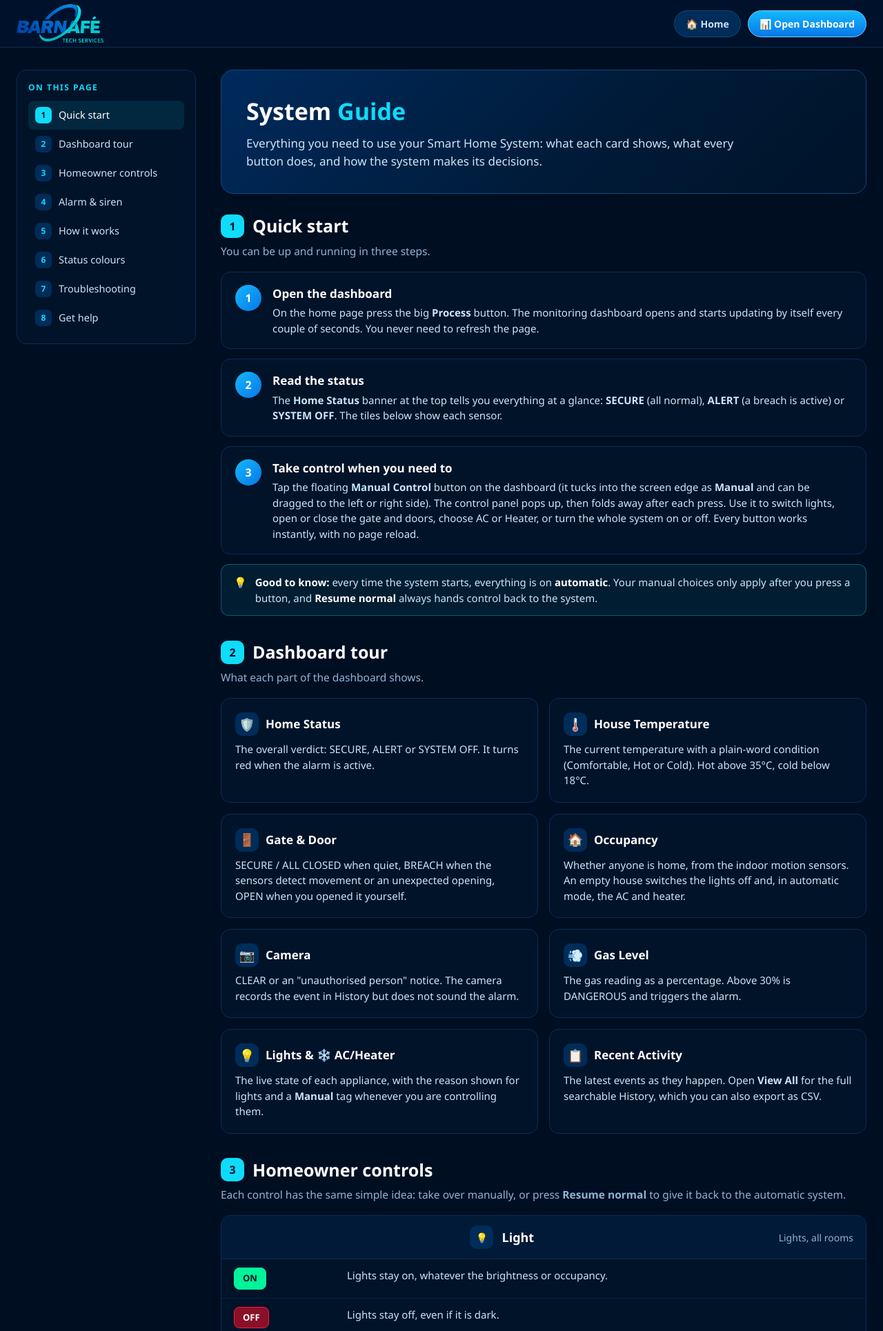
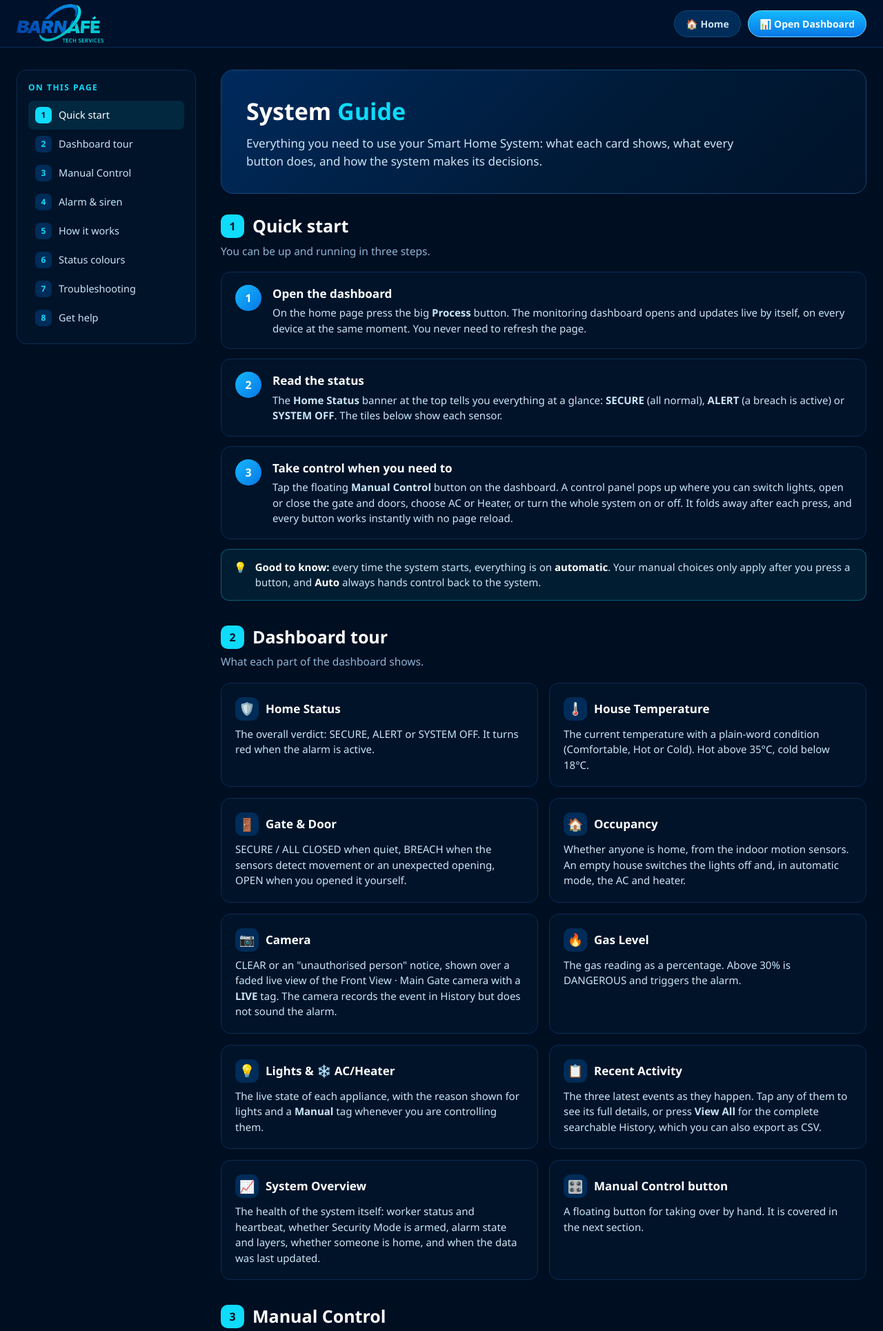
Before and after one commit to Barnafe/IoTSmartHome, a Flask app: page /guide in a window 1280 px wide. Shown: the top 1930 px of the page at 69% size. Run offline with Flask 3, Linux system fonts and the light colour scheme; data comes from the database, SQL or seed files in the repository; some libraries are stand-ins or nearby versions.

Commit message:
Auto Technical Term

```diff
--- a/dashboard/app.py
+++ b/dashboard/app.py
@@ -330,7 +330,7 @@ _CONTROL_LABELS = {
              "CLOSED": "Door closed by homeowner.", "AUTO": "Door back to automatic monitoring."},
     "security": {"ON": "Security Mode ON - system armed.",
                  "OFF": "Security Mode OFF - the entire system is switched off.",
-                 "AUTO": "Security Mode back to normal - system armed."},
+                 "AUTO": "Security Mode set to Auto - system armed."},
     "climate": {"AC": "AC forced ON (weather ignored).", "HEATER": "Heater forced ON (weather ignored).",
                 "OFF": "AC and Heater both OFF.", "AUTO": "AC/Heater back to automatic (weather decides)."},
 }
--- a/dashboard/templates/guide.html
+++ b/dashboard/templates/guide.html
@@ -113,7 +113,7 @@
     <h4>On this page</h4>
     <a href="#start" class="on"><b>1</b>Quick start</a>
     <a href="#tour"><b>2</b>Dashboard tour</a>
-    <a href="#controls"><b>3</b>Homeowner controls</a>
+    <a href="#controls"><b>3</b>Manual Control</a>
     <a href="#alarm"><b>4</b>Alarm &amp; siren</a>
     <a href="#how"><b>5</b>How it works</a>
     <a href="#colours"><b>6</b>Status colours</a>
@@ -131,11 +131,11 @@
       <h2><span class="num">1</span>Quick start</h2>
       <p class="lead">You can be up and running in three steps.</p>
       <div class="steps">
-        <div class="step"><div><h3>Open the dashboard</h3><p>On the home page press the big <b>Process</b> button. The monitoring dashboard opens and starts updating by itself every couple of seconds. You never need to refresh the page.</p></div></div>
+        <div class="step"><div><h3>Open the dashboard</h3><p>On the home page press the big <b>Process</b> button. The monitoring dashboard opens and updates live by itself, on every device at the same moment. You never need to refresh the page.</p></div></div>
         <div class="step"><div><h3>Read the status</h3><p>The <b>Home Status</b> banner at the top tells you everything at a glance: <b>SECURE</b> (all normal), <b>ALERT</b> (a breach is active) or <b>SYSTEM OFF</b>. The tiles below show each sensor.</p></div></div>
-        <div class="step"><div><h3>Take control when you need to</h3><p>Tap the floating <b>Manual Control</b> button on the dashboard (it tucks into the screen edge as <b>Manual</b> and can be dragged to the left or right side). The control panel pops up, then folds away after each press. Use it to switch lights, open or close the gate and doors, choose AC or Heater, or turn the whole system on or off. Every button works instantly, with no page reload.</p></div></div>
+        <div class="step"><div><h3>Take control when you need to</h3><p>Tap the floating <b>Manual Control</b> button on the dashboard. A control panel pops up where you can switch lights, open or close the gate and doors, choose AC or Heater, or turn the whole system on or off. It folds away after each press, and every button works instantly with no page reload.</p></div></div>
       </div>
-      <div class="note"><span>💡</span><span><b>Good to know:</b> every time the system starts, everything is on <b>automatic</b>. Your manual choices only apply after you press a button, and <b>Resume normal</b> always hands control back to the system.</span></div>
+      <div class="note"><span>💡</span><span><b>Good to know:</b> every time the system starts, everything is on <b>automatic</b>. Your manual choices only apply after you press a button, and <b>Auto</b> always hands control back to the system.</span></div>
     </section>
 
     <section id="tour">
@@ -146,53 +146,62 @@
         <div class="box"><h3><span class="ico">🌡️</span>House Temperature</h3><p>The current temperature with a plain-word condition (Comfortable, Hot or Cold). Hot above 35°C, cold below 18°C.</p></div>
         <div class="box"><h3><span class="ico">🚪</span>Gate &amp; Door</h3><p>SECURE / ALL CLOSED when quiet, BREACH when the sensors detect movement or an unexpected opening, OPEN when you opened it yourself.</p></div>
         <div class="box"><h3><span class="ico">🏠</span>Occupancy</h3><p>Whether anyone is home, from the indoor motion sensors. An empty house switches the lights off and, in automatic mode, the AC and heater.</p></div>
-        <div class="box"><h3><span class="ico">📷</span>Camera</h3><p>CLEAR or an "unauthorised person" notice. The camera records the event in History but does not sound the alarm.</p></div>
-        <div class="box"><h3><span class="ico">💨</span>Gas Level</h3><p>The gas reading as a percentage. Above 30% is DANGEROUS and triggers the alarm.</p></div>
+        <div class="box"><h3><span class="ico">📷</span>Camera</h3><p>CLEAR or an "unauthorised person" notice, shown over a faded live view of the Front View · Main Gate camera with a <b>LIVE</b> tag. The camera records the event in History but does not sound the alarm.</p></div>
+        <div class="box"><h3><span class="ico">🔥</span>Gas Level</h3><p>The gas reading as a percentage. Above 30% is DANGEROUS and triggers the alarm.</p></div>
         <div class="box"><h3><span class="ico">💡</span>Lights &amp; ❄️ AC/Heater</h3><p>The live state of each appliance, with the reason shown for lights and a <b>Manual</b> tag whenever you are controlling them.</p></div>
-        <div class="box"><h3><span class="ico">📋</span>Recent Activity</h3><p>The latest events as they happen. Open <b>View All</b> for the full searchable History, which you can also export as CSV.</p></div>
+        <div class="box"><h3><span class="ico">📋</span>Recent Activity</h3><p>The three latest events as they happen. Tap any of them to see its full details, or press <b>View All</b> for the complete searchable History, which you can also export as CSV.</p></div>
+        <div class="box"><h3><span class="ico">📈</span>System Overview</h3><p>The health of the system itself: worker status and heartbeat, whether Security Mode is armed, alarm state and layers, whether someone is home, and when the data was last updated.</p></div>
+        <div class="box"><h3><span class="ico">🎛️</span>Manual Control button</h3><p>A floating button for taking over by hand. It is covered in the next section.</p></div>
       </div>
     </section>
 
     <section id="controls">
-      <h2><span class="num">3</span>Homeowner controls</h2>
-      <p class="lead">Each control has the same simple idea: take over manually, or press <b>Resume normal</b> to give it back to the automatic system.</p>
+      <h2><span class="num">3</span>Manual Control</h2>
+      <p class="lead">Each control has the same simple idea: take over manually, or press <b>Auto</b> to give it back to the automatic system.</p>
+
+      <div class="steps">
+        <div class="step"><div><h3>Find the button</h3><p>When the dashboard opens, the <b>Manual Control</b> button appears in full at the edge of the screen. As soon as you tap anywhere or start scrolling, it tucks half-way into the edge and shows <b>Manual</b>.</p></div></div>
+        <div class="step"><div><h3>Move it where you like</h3><p>Press and hold the button, then drag it up or down, or to the left or right side of the screen. It snaps to the nearest edge and remembers its place on that device.</p></div></div>
+        <div class="step"><div><h3>Open it and choose</h3><p>Tap the button and the full control panel pops up. Press any option and it is applied at once, then the panel folds away so the dashboard stays clean. To close it without choosing, tap the <b>✕</b>, tap outside the panel, or press Esc.</p></div></div>
+      </div>
+      <div style="height:14px"></div>
 
       <div class="ctl"><header><span class="ico">💡</span><h3>Light</h3><span>Lights, all rooms</span></header>
         <div class="opt"><div><span class="tag on">ON</span></div><p>Lights stay on, whatever the brightness or occupancy.</p></div>
         <div class="opt"><div><span class="tag off">OFF</span></div><p>Lights stay off, even if it is dark.</p></div>
-        <div class="opt"><div><span class="tag auto">Resume normal</span></div><p>Automatic again: lights come on when brightness drops below 30% and someone is home, and go off in an empty house.</p></div>
+        <div class="opt"><div><span class="tag auto">Auto</span></div><p>Automatic again: lights come on when brightness drops below 30% and someone is home, and go off in an empty house.</p></div>
       </div>
 
       <div class="ctl"><header><span class="ico">🚪</span><h3>Gate</h3><span>Main gate</span></header>
         <div class="opt"><div><span class="tag on">OPEN</span></div><p>You are opening the gate yourself. It shows <b>OPEN</b> and is treated as authorised, so it will not trigger a breach alarm while you hold it open.</p></div>
         <div class="opt"><div><span class="tag off">CLOSE</span></div><p>The gate is closed and the sensor keeps guarding it. Any new movement or opening is still a breach.</p></div>
-        <div class="opt"><div><span class="tag auto">Resume normal</span></div><p>Back to fully automatic sensor monitoring.</p></div>
+        <div class="opt"><div><span class="tag auto">Auto</span></div><p>Back to fully automatic sensor monitoring.</p></div>
       </div>
 
       <div class="ctl"><header><span class="ico">🚪</span><h3>Door</h3><span>Front &amp; back doors</span></header>
         <div class="opt"><div><span class="tag on">OPEN</span></div><p>Same as the gate: you are opening the doors, so it is authorised and will not raise an alarm.</p></div>
         <div class="opt"><div><span class="tag off">CLOSE</span></div><p>Doors are closed and still guarded by their sensors.</p></div>
-        <div class="opt"><div><span class="tag auto">Resume normal</span></div><p>Back to automatic monitoring.</p></div>
+        <div class="opt"><div><span class="tag auto">Auto</span></div><p>Back to automatic monitoring.</p></div>
       </div>
 
       <div class="ctl"><header><span class="ico">🛡️</span><h3>Security Mode</h3><span>The entire system</span></header>
         <div class="opt"><div><span class="tag on">ON</span></div><p>The whole system is armed and running: sensors scan, the alarm can trigger and appliances follow their rules.</p></div>
         <div class="opt"><div><span class="tag off">OFF</span></div><p>Switches the <b>entire system off immediately</b>. Monitoring pauses, any active alarm is cleared, and lights, AC and heater go off. Cards show <b>PAUSED</b>. Use this with care: nothing is protecting the home while it is off.</p></div>
-        <div class="opt"><div><span class="tag auto">Resume normal</span></div><p>Starts the system again in its normal armed state. Each sensor reports fresh readings within about 15 seconds.</p></div>
+        <div class="opt"><div><span class="tag auto">Auto</span></div><p>Starts the system again in its normal armed state. Each sensor reports fresh readings within about 15 seconds.</p></div>
       </div>
 
       <div class="ctl"><header><span class="ico">❄️</span><h3>AC / Heater</h3><span>Climate</span></header>
         <div class="opt"><div><span class="tag on">AC</span></div><p>AC on, heater off, regardless of the weather. Handy when you want cooling no matter what the sensor says.</p></div>
         <div class="opt"><div><span class="tag on">HEATER</span></div><p>Heater on, AC off, regardless of the weather. For example, when you feel cold on a hot day because you are unwell.</p></div>
         <div class="opt"><div><span class="tag off">OFF</span></div><p>Both AC and heater off.</p></div>
-        <div class="opt"><div><span class="tag auto">Resume normal</span></div><p>The weather decides again: AC when hot, heater when cold, both off when comfortable or when nobody is home.</p></div>
+        <div class="opt"><div><span class="tag auto">Auto</span></div><p>The weather decides again: AC when hot, heater when cold, both off when comfortable or when nobody is home.</p></div>
       </div>
 
       <div class="grid g2" style="margin-top:6px">
         <div class="box"><h3><span class="ico">🔇</span>Silence Siren</h3><p>Stops the siren sound while the breach is still being monitored. The alarm resets itself once every layer is clear.</p></div>
         <div class="box"><h3><span class="ico">📧</span>Send Test Email</h3><p>Sends a test alert to the homeowner's email so you can confirm that notifications are working.</p></div>
       </div>
-      <div class="note warn"><span>⚠️</span><span><b>Priority order:</b> Security Mode OFF overrides everything. Your manual choices come next, and automatic logic only applies to controls set to <b>Resume normal</b>.</span></div>
+      <div class="note warn"><span>⚠️</span><span><b>Priority order:</b> Security Mode OFF overrides everything. Your manual choices come next, and automatic logic only applies to controls set to <b>Auto</b>.</span></div>
     </section>
 
     <section id="alarm">
@@ -203,7 +212,7 @@
         <div class="step"><div><h3>Silence the siren if needed</h3><p>Press <b>Silence Siren</b>. The sound stops immediately, but the breach stays on the dashboard and keeps being monitored.</p></div></div>
         <div class="step"><div><h3>The alarm resets by itself</h3><p>When every layer is clear again, the alarm returns to ALL CLEAR and you are notified.</p></div></div>
       </div>
-      <div class="note"><span>🔊</span><span><b>Siren sound:</b> browsers only allow sound after you have tapped or clicked the page once. After that first tap, the siren plays automatically.</span></div>
+      <div class="note"><span>🔊</span><span><b>Siren sound:</b> browsers only allow sound after you have tapped or clicked the page once on that device (or pressed <b>Tap to enable alarm sound</b>). After that, the siren plays automatically.</span></div>
     </section>
 
     <section id="how">
@@ -213,7 +222,7 @@
         <div class="n"><b>Sensors</b><span>Gate, doors, rooms, camera, gas, temperature, light</span></div><div class="ar">➜</div>
         <div class="n"><b>Workers</b><span>Each scans on its own, about every 15 seconds</span></div><div class="ar">➜</div>
         <div class="n"><b>Shared state</b><span>One live record of the whole home</span></div><div class="ar">➜</div>
-        <div class="n"><b>Dashboard</b><span>Refreshes every 2 seconds, and instantly when you press a control</span></div>
+        <div class="n"><b>Dashboard</b><span>Pushed live to every device, and instantly when you press a control</span></div>
       </div>
       <div style="height:16px"></div>
       <table>
@@ -223,6 +232,7 @@
         <tr><td>AC (automatic)</td><td>ON when someone is home and the temperature is above 35°C.</td></tr>
         <tr><td>Heater (automatic)</td><td>ON when someone is home and the temperature is below 18°C.</td></tr>
         <tr><td>Gas</td><td>Dangerous above 30%.</td></tr>
+        <tr><td>Several devices</td><td>Every phone and computer shows the same state at the same moment, and a button pressed on one appears on all. The siren sounds in step on every device.</td></tr>
         <tr><td>Worker status</td><td>The system overview shows ONLINE while the monitoring worker keeps reporting its heartbeat.</td></tr>
       </table>
     </section>
@@ -243,10 +253,12 @@
     <section id="faq">
       <h2><span class="num">7</span>Troubleshooting</h2>
       <p class="lead">Quick answers to common questions.</p>
+      <details><summary>I cannot see the control panel</summary><p>Tap the floating <b>Manual Control</b> button. After you tap or scroll it tucks into the screen edge and shows only <b>Manual</b>. If it is in your way, drag it to another spot on the left or right edge.</p></details>
+      <details><summary>The page is slow the first time I open it</summary><p>The system may be waking up after a quiet period. Wait up to a minute for the first load. After that it responds instantly.</p></details>
       <details><summary>The dashboard says the worker is OFFLINE</summary><p>The monitoring worker has stopped or has not reported for 30 seconds. Check that the worker service is running, then wait a few seconds for the heartbeat to return.</p></details>
-      <details><summary>I pressed Security Mode OFF and the cards say PAUSED</summary><p>That is expected: the whole system is off. Press <b>ON</b> or <b>Resume normal</b> on Security Mode to start it again.</p></details>
-      <details><summary>I opened the gate but nothing sounded. Is it broken?</summary><p>No. A gate you open with the control is authorised, so it does not raise an alarm. Press <b>CLOSE</b> or <b>Resume normal</b> when done.</p></details>
-      <details><summary>My lights did not change when it got dark</summary><p>Check whether Light shows a <b>Manual</b> tag. If it does, press <b>Resume normal</b> so the system can decide again.</p></details>
+      <details><summary>I pressed Security Mode OFF and the cards say PAUSED</summary><p>That is expected: the whole system is off. Open <b>Manual Control</b> and press <b>ON</b> or <b>Auto</b> on Security Mode to start it again.</p></details>
+      <details><summary>I opened the gate but nothing sounded. Is it broken?</summary><p>No. A gate you open with the control is authorised, so it does not raise an alarm. Press <b>CLOSE</b> or <b>Auto</b> when done.</p></details>
+      <details><summary>My lights did not change when it got dark</summary><p>Check whether Light shows a <b>Manual</b> tag. If it does, press <b>Auto</b> so the system can decide again.</p></details>
       <details><summary>The siren has no sound</summary><p>Tap or click anywhere on the page once, because browsers block sound until you interact. Also check that the siren has not been silenced and your device volume is up.</p></details>
       <details><summary>I did not receive the alert email</summary><p>Press <b>Send Test Email</b>. If it fails, the email service key or recipient address is not set correctly for the deployment.</p></details>
     </section>
--- a/sensor_data.py
+++ b/sensor_data.py
@@ -75,7 +75,7 @@ def _save():
 
 
 
-# Homeowner controls. Every device accepts AUTO ("resume normal"), which hands
+# Homeowner controls. Every device accepts AUTO ("Auto", resume automatic control), which hands
 # the device back to the automatic system. Stored values are what the server keeps.
 CONTROL_MODES = {
     "light":    ("light_mode",    ("AUTO", "ON", "OFF")),
```
Also changed, not shown: dashboard/templates/index.html (+6 -6 lines), README.md.
